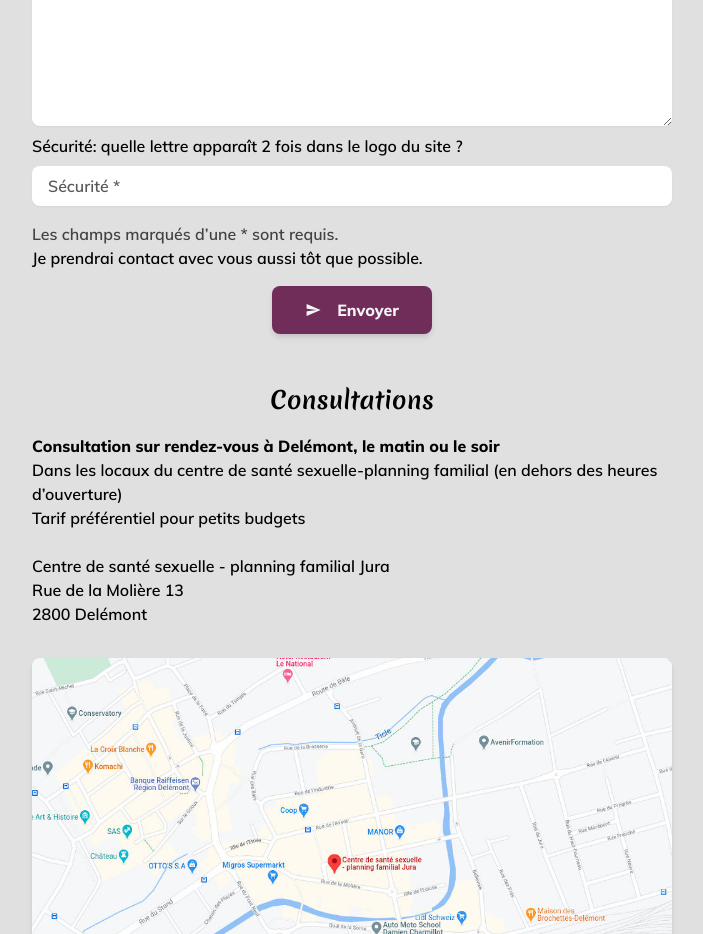
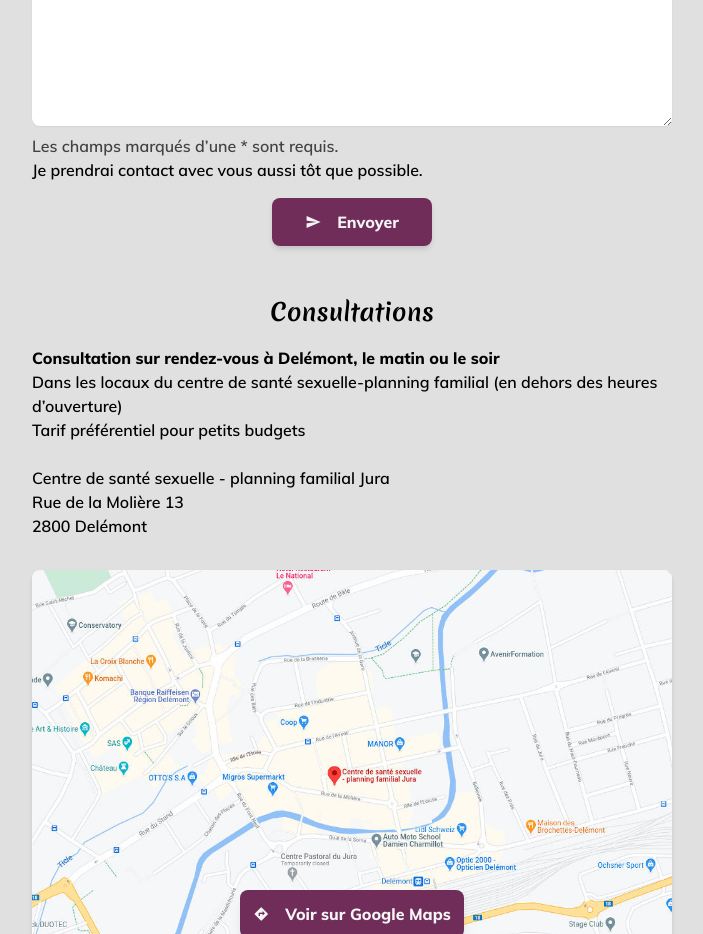
Before and after one commit to winktim/charmillot.cxologue.www, a Nuxt app: page / in a window 1280 px wide. Shown: the part 6740-7674 px from the top of the page, without its empty margins (288-991 px from the left). Built offline with nearby package versions, Linux system fonts and the light colour scheme.

Commit message:
Removed "security" field

```diff
--- a/sections/section-prendre-contact.vue
+++ b/sections/section-prendre-contact.vue
@@ -79,18 +79,6 @@
         placeholder="Message *"
         required
       ></textarea>
-      <label for="security" class="mb-2"
-        >Sécurité: quelle lettre apparaît 2 fois dans le logo du site ?</label
-      >
-      <input
-        class="py-2 px-4 rounded-lg shadow-sm mb-4"
-        aria-label="Sécurité"
-        type="text"
-        name="security"
-        id="security"
-        placeholder="Sécurité *"
-        required
-      />
       <p>
         <span class="text-gray-800"
           >Les champs marqués d’une * sont requis.</span
```
